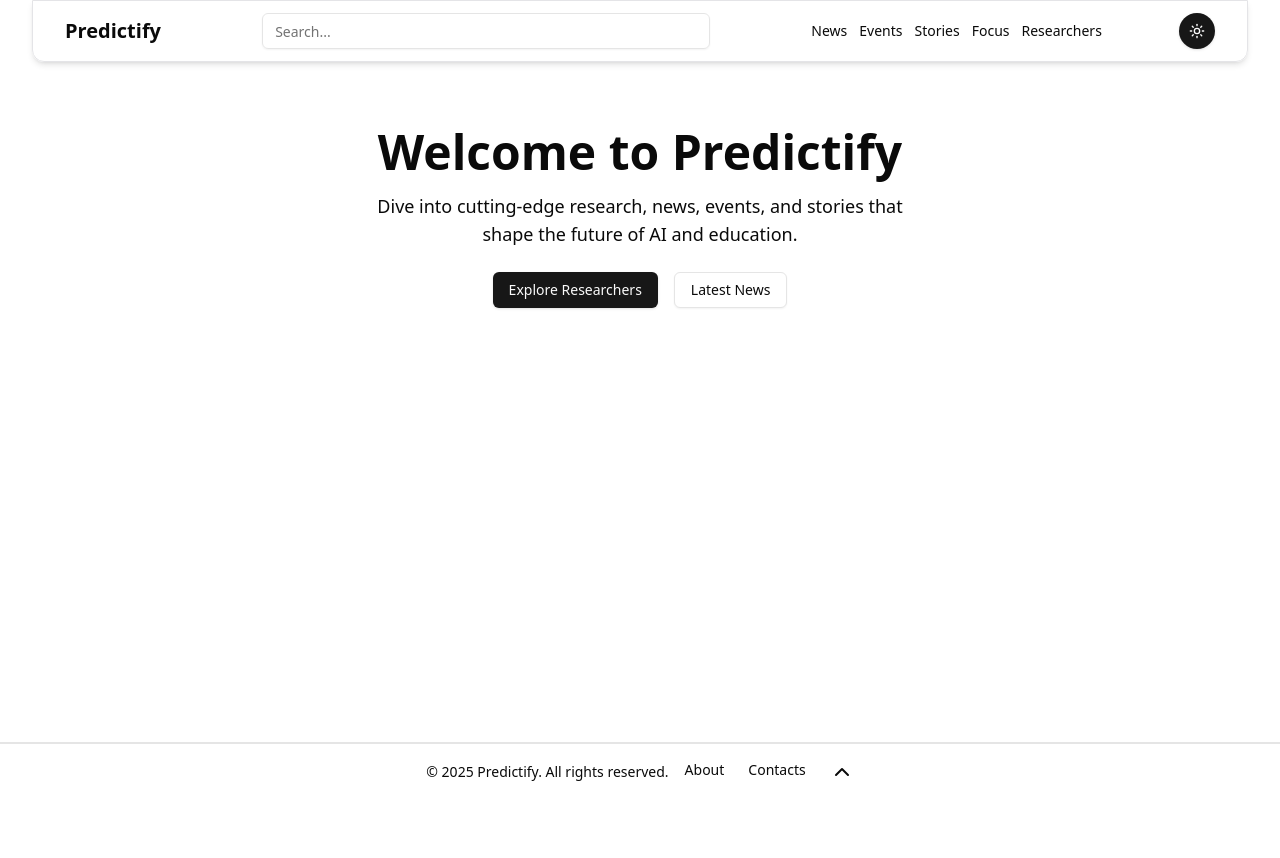
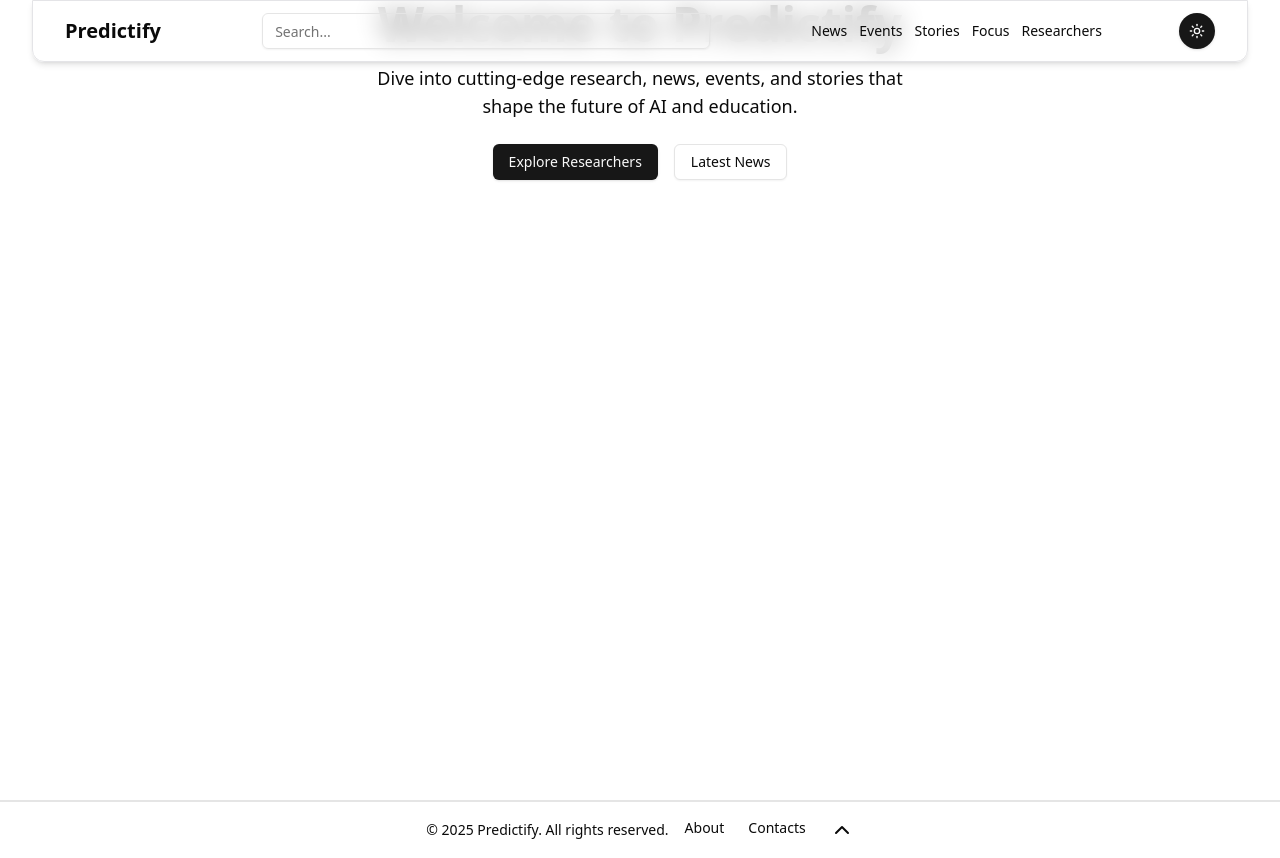
Before and after one commit to biniam0/Predictify, a React (Vite) app: page / in a window 1280 px wide. Before the commit the page ends 800 px from the top, so only its background shows below. Built offline with nearby package versions, Linux system fonts and the light colour scheme.

Commit message:
fix: correct layout issues in Footer and Welcome components

```diff
--- a/src/pages/Footer.tsx
+++ b/src/pages/Footer.tsx
@@ -3,7 +3,7 @@ import { Link } from "react-router-dom";
 
 export default function Footer() {
   return (
-    <footer className="border-t-2 b-0 py-4 mt-6 text-sm">
+    <footer className="border-t-2 b-0 py-4  text-sm">
       <div className="container mx-auto px-4 flex flex-col md:flex-row justify-center items-center gap-4">
         <p>
           &copy; {new Date().getFullYear()} Predictify. All rights reserved.
--- a/src/pages/Welcome.tsx
+++ b/src/pages/Welcome.tsx
@@ -3,8 +3,8 @@ import { Link } from "react-router-dom";
 
 export default function Welcome() {
   return (
-    <div className=" flex flex-col justify-between px-4">
-      <section className="flex flex-col items-center justify-center text-center py-32 bg-gradient-to-br from-black-100 to-white">
+    <div className="h-[100vh] flex flex-col justify-between px-4">
+      <section className="flex flex-col items-center justify-center text-center bg-gradient-to-br from-black-100 to-white">
         <h1 className="text-5xl font-bold mb-4 text-white-900">
           Welcome to Predictify
         </h1>
```
